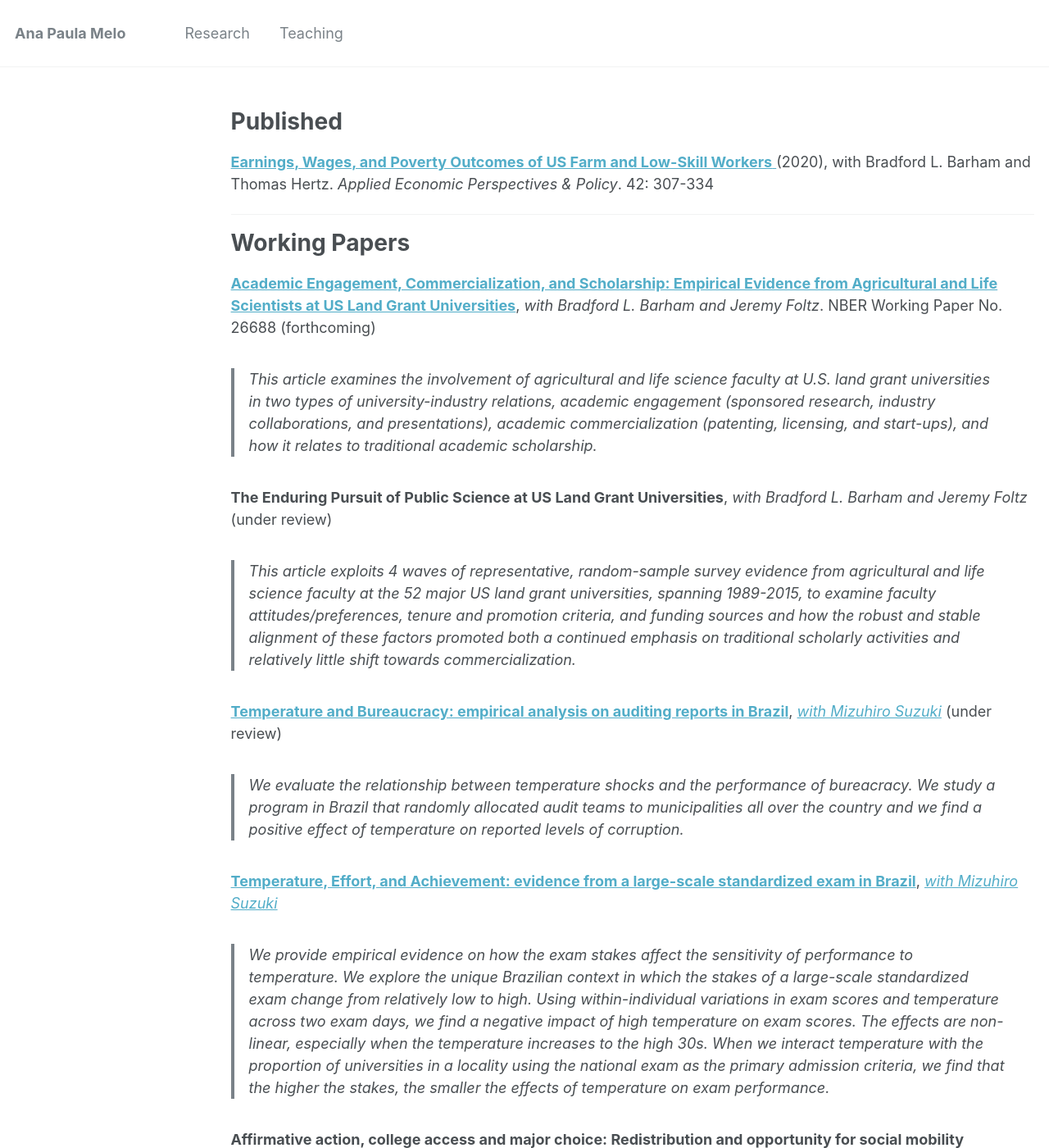
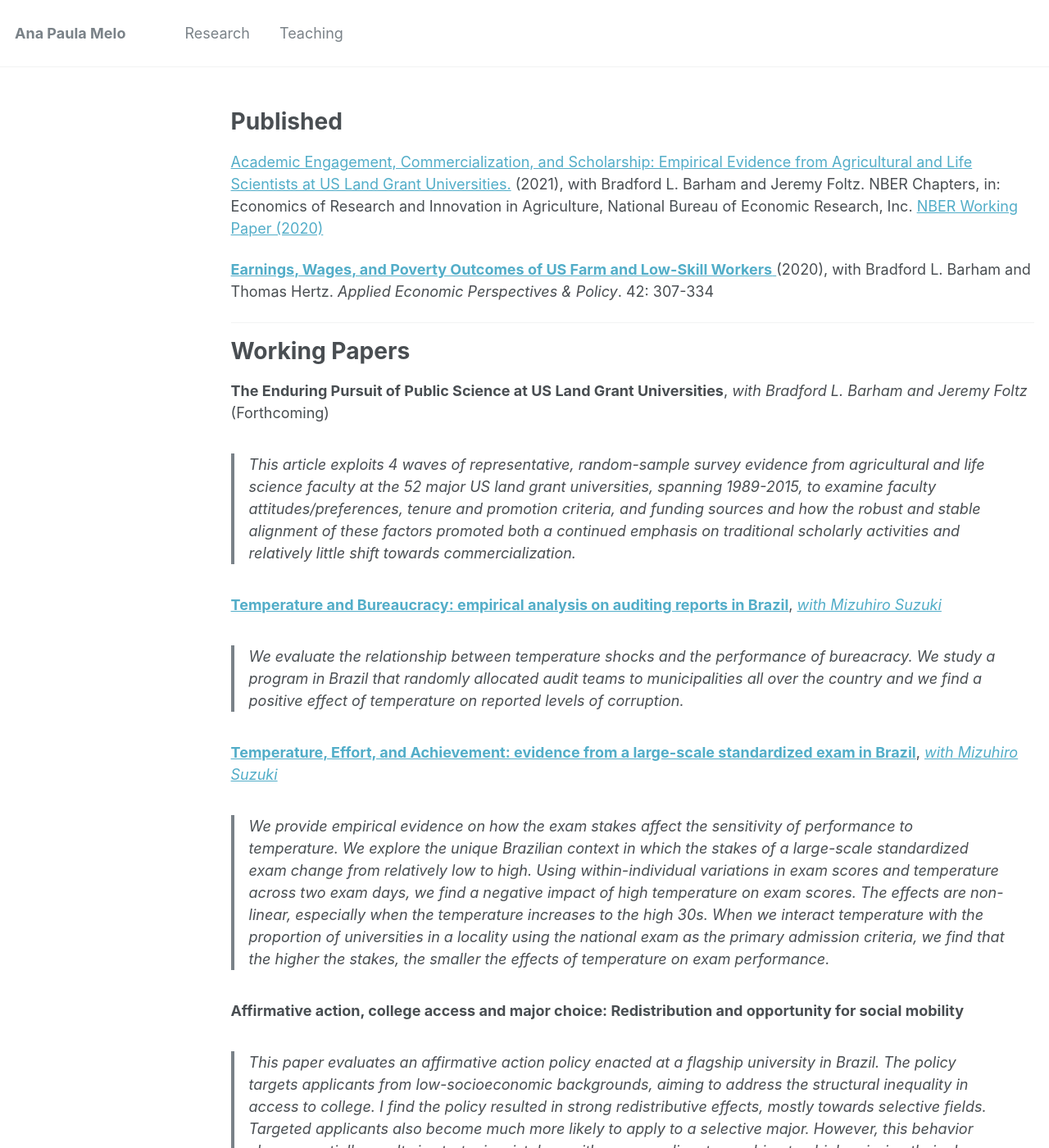
Before and after one commit to anapmelo/anapmelo.github.io, a Jekyll site: the page built from _pages/publications.md, in a window 1280 px wide and 1400 px high. Shown: the whole window at 82% size. Built offline with Jekyll 4.4.1, drawn with Linux system fonts in a browser that asks for light colours.

Commit message:
edits-publications

```diff
--- a/_pages/publications.md
+++ b/_pages/publications.md
@@ -6,18 +6,18 @@ author_profile: false
 ---
 
 # Published
+<a href="https://press.uchicago.edu/ucp/books/book/chicago/E/bo123177052.html"> Academic Engagement, Commercialization, and Scholarship: Empirical Evidence from Agricultural and Life Scientists at US Land Grant Universities.</a>  (2021), with Bradford L. Barham and Jeremy Foltz. NBER Chapters, in: Economics of Research and Innovation in Agriculture, National Bureau of Economic Research, Inc.
+<a href="https://www.nber.org/papers/w26688"> NBER Working Paper (2020) </a>
+
 <a href="https://onlinelibrary.wiley.com/doi/abs/10.1002/aepp.13014"> **Earnings, Wages, and Poverty Outcomes of US Farm and Low-Skill Workers** </a> (2020), with Bradford L. Barham and Thomas Hertz. _Applied Economic Perspectives & Policy_. 42: 307-334
 
 ---
 
 # Working Papers
-<a href="https://www.nber.org/papers/w26688"> **Academic Engagement, Commercialization, and Scholarship: Empirical Evidence from Agricultural and Life Scientists at US Land Grant Universities**</a>, _with Bradford L. Barham and Jeremy Foltz_. NBER Working Paper No. 26688 (forthcoming)
-> This article examines the involvement of agricultural and life science faculty at U.S. land grant universities in two types of university-industry relations, academic engagement (sponsored research, industry collaborations, and presentations), academic commercialization (patenting, licensing, and start-ups), and how it relates to traditional academic scholarship.
-
-**The Enduring Pursuit of Public Science at US Land Grant Universities**, _with Bradford L. Barham and Jeremy Foltz_ (under review)
+**The Enduring Pursuit of Public Science at US Land Grant Universities**, _with Bradford L. Barham and Jeremy Foltz_ (Forthcoming)
 > This article exploits 4 waves of representative, random-sample survey evidence from agricultural and life science faculty at the 52 major US land grant universities, spanning 1989-2015, to examine faculty attitudes/preferences, tenure and promotion criteria, and funding sources and how the robust and stable alignment of these factors promoted both a continued emphasis on traditional scholarly activities and relatively little shift towards commercialization.
 
-<a href="http://anapmelo.github.io/files/manuscript_MM.pdf"> **Temperature and Bureaucracy: empirical analysis on auditing reports in Brazil**</a>, <a href="https://mizuhirosuzuki.github.io/"> _with Mizuhiro Suzuki_</a> (under review)
+<a href="http://anapmelo.github.io/files/manuscript_MM.pdf"> **Temperature and Bureaucracy: empirical analysis on auditing reports in Brazil**</a>, <a href="https://mizuhirosuzuki.github.io/"> _with Mizuhiro Suzuki_</a>
 > We evaluate the relationship between temperature shocks and the performance of bureacracy. We study a program in Brazil that randomly allocated audit teams to municipalities all over the country and we find a positive effect of temperature on reported levels of corruption.
 
 <a href="http://anapmelo.github.io/files/manuscript_MM2.pdf"> **Temperature, Effort, and Achievement: evidence from a large-scale standardized exam in Brazil**</a>, <a href="https://mizuhirosuzuki.github.io/"> _with Mizuhiro Suzuki_</a>
```
Also changed, not shown: 1 other file.
